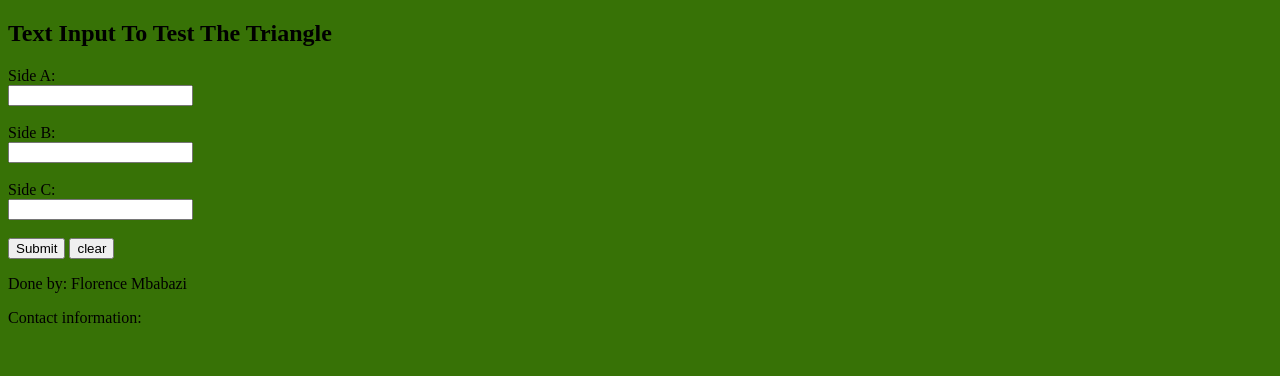
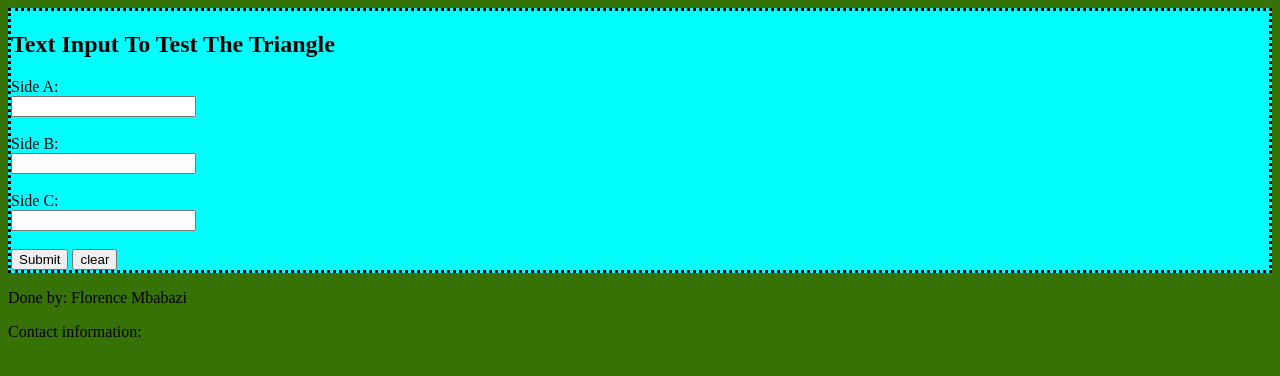
Before and after one commit to mbabazif/Triangleproject, a plain HTML site: page index.html in a window 1280 px wide. Drawn offline with Linux system fonts and the light colour scheme.

Commit message:
adding position

```diff
--- a/css/style.css
+++ b/css/style.css
@@ -2,7 +2,9 @@ html{
     background-color:rgb(55, 114, 6);
 }
 .form{
-    background-color: aqua
+    background-color: aqua;
 
     border:dotted;
+    position: relative;
+
 }
```
